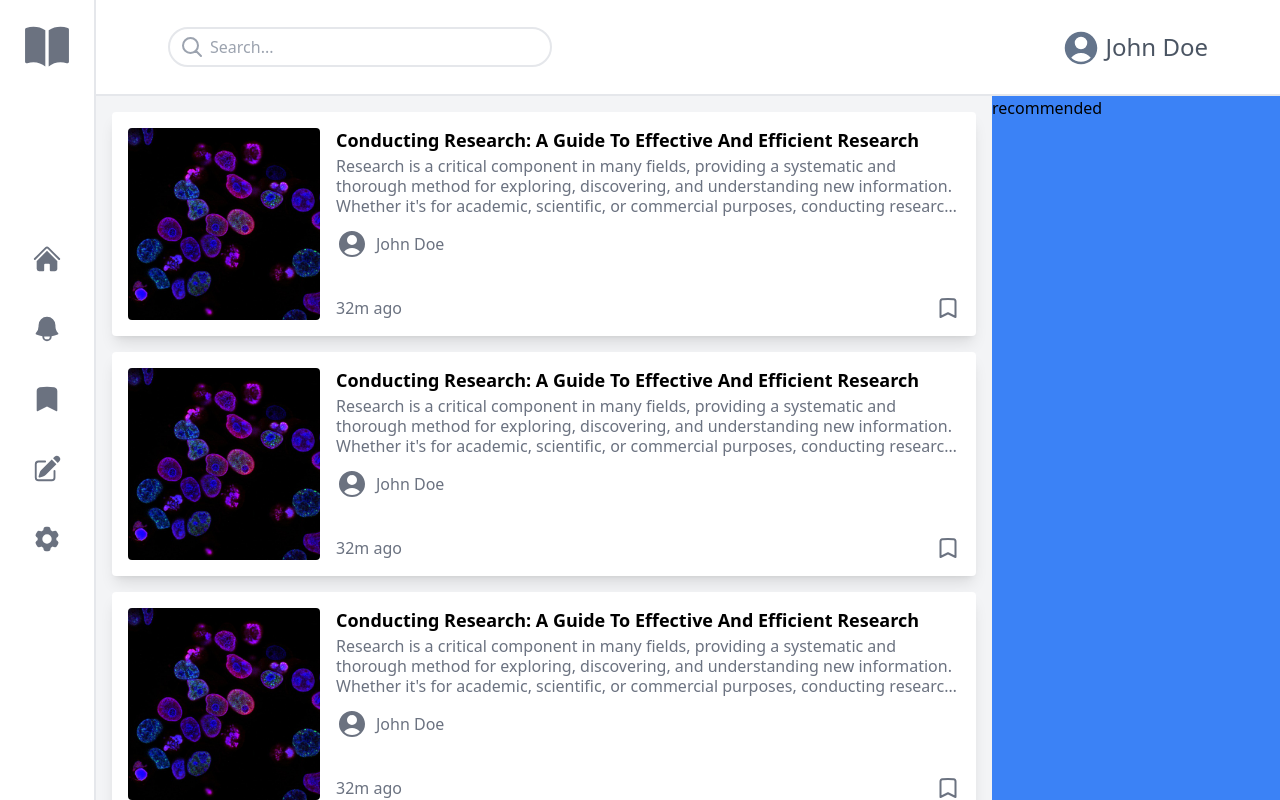
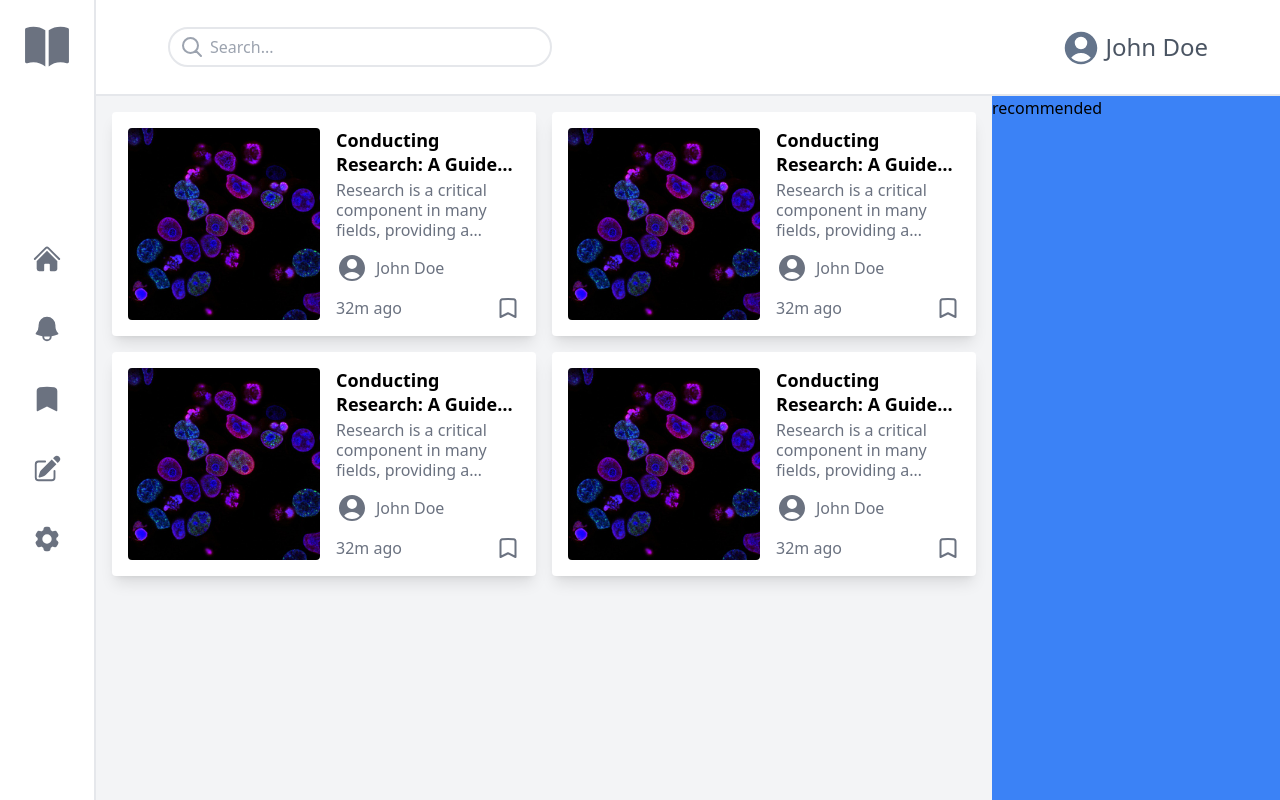
Before and after one commit to nicolasmatthewlee/blog-client, a React (Create React App) app: page / in a window 1280 px wide. Built offline with nearby package versions, Linux system fonts and the light colour scheme.

Commit message:
set content to split into two columns on xl and above

```diff
--- a/src/components/content.tsx
+++ b/src/components/content.tsx
@@ -1,7 +1,10 @@
 import { ArticleBrief } from "./articlebrief";
 export const Content: Function = () => {
   return (
-    <div className="flex-1 p-4 space-y-4 bg-gray-100 overflow-scroll">
+    <div
+      className="flex-1 p-4 space-y-4 bg-gray-100 overflow-scroll
+    xl:columns-2"
+    >
       <ArticleBrief />
       <ArticleBrief />
       <ArticleBrief />
```
